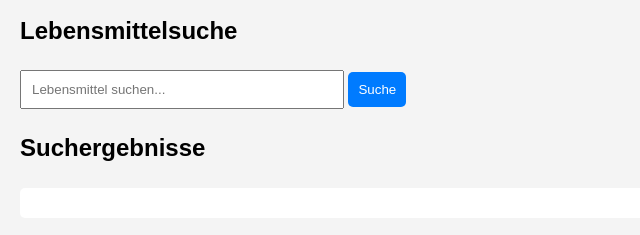
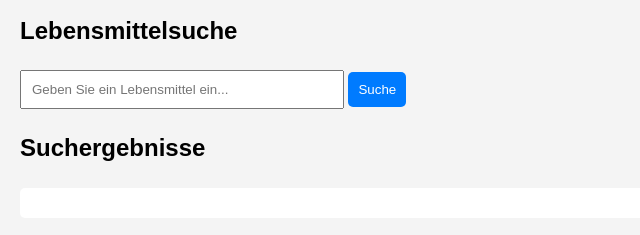
Before and after one commit to zerroluckycat466/umweltbewusste-lebensmittel-suche, a website: page index.html in a window 1280 px wide. Shown: the part 142-377 px from the top of the page, 0-640 px from the left. Drawn offline with Linux system fonts and the light colour scheme.

Commit message:
Updated the placeholder text for better user guidance.

```diff
--- a/index.html
+++ b/index.html
@@ -13,7 +13,7 @@
     <main>
         <section id="search">
             <h2>Lebensmittelsuche</h2>
-            <input type="text" placeholder="Lebensmittel suchen..." />
+            <input type="text" placeholder="Geben Sie ein Lebensmittel ein..." />
             <button>Suche</button>
         </section>
         <section id="results">
```
